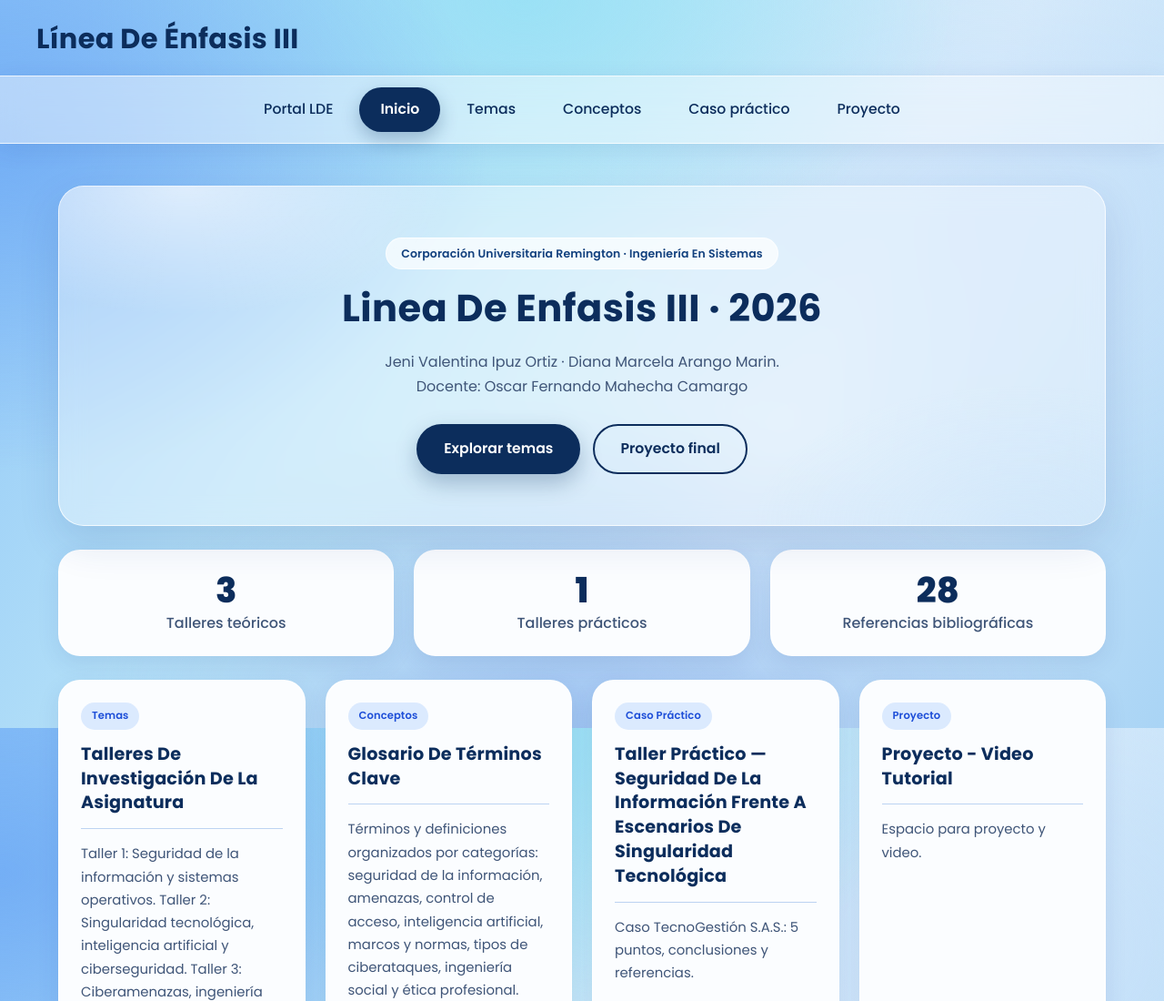
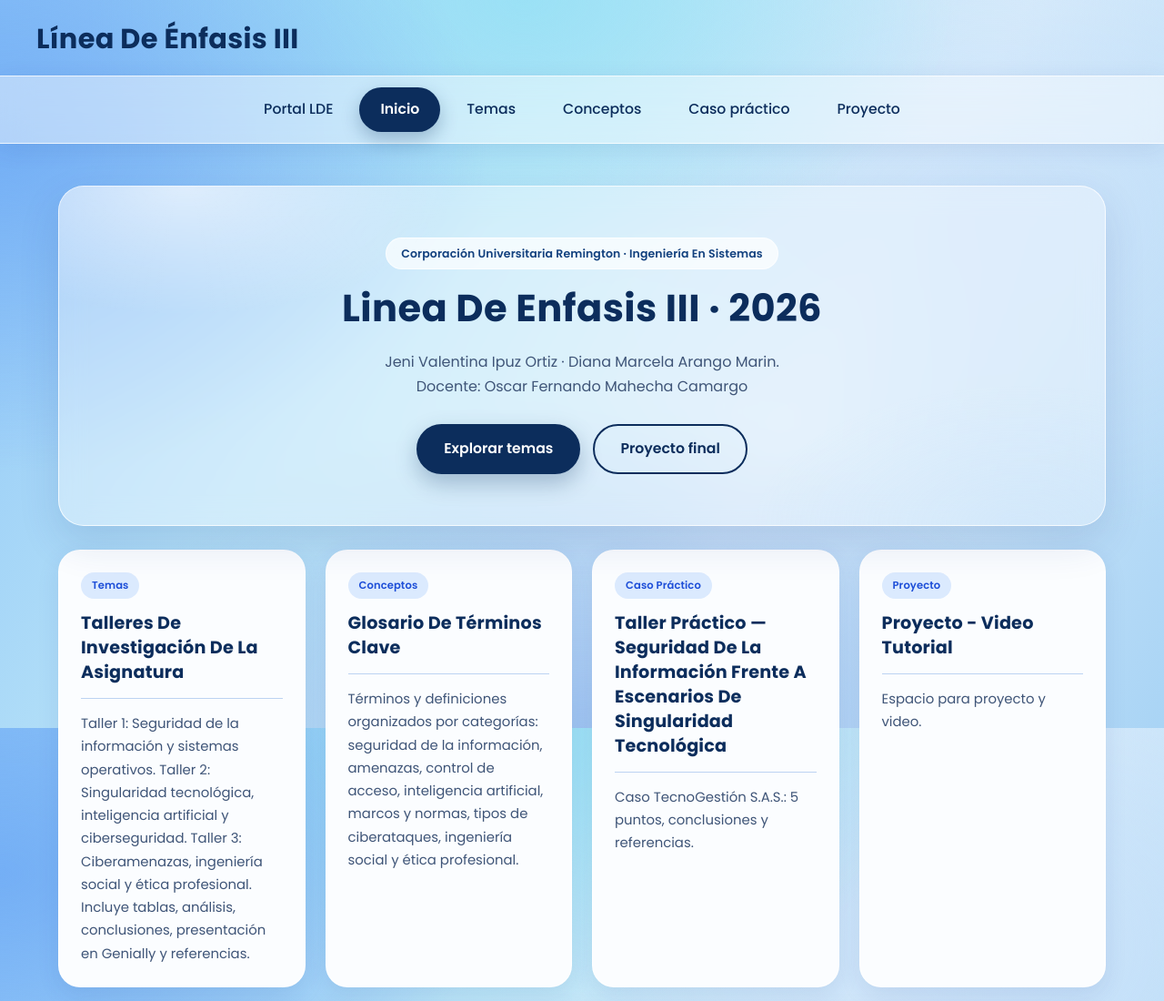
Before and after one commit to valentina1909/pagina_linea_enfasis_3, a plain HTML site: page linea_enfasis_3/index.html in a window 1280 px wide. Shown: the top 1100 px of the page at 91% size. Drawn offline with Linux system fonts and the light colour scheme.

Commit message:
Texto inicio  3

```diff
--- a/linea_enfasis_3/index.html
+++ b/linea_enfasis_3/index.html
@@ -36,12 +36,6 @@
       <a class="button button-primary" href="temas.html">Explorar temas</a>
       <a class="button button-secondary" href="proyecto.html">Proyecto final</a>
     </div>
-  </section>
-
-  <section class="stats" aria-label="La asignatura en cifras">
-    <div class="stat"><strong data-indicador="teoricos">…</strong><span>Talleres teóricos</span></div>
-    <div class="stat"><strong data-indicador="practicos">…</strong><span>Talleres prácticos</span></div>
-    <div class="stat"><strong data-indicador="referencias">…</strong><span>Referencias bibliográficas</span></div>
   </section>
 
   <div class="card-grid">
```
